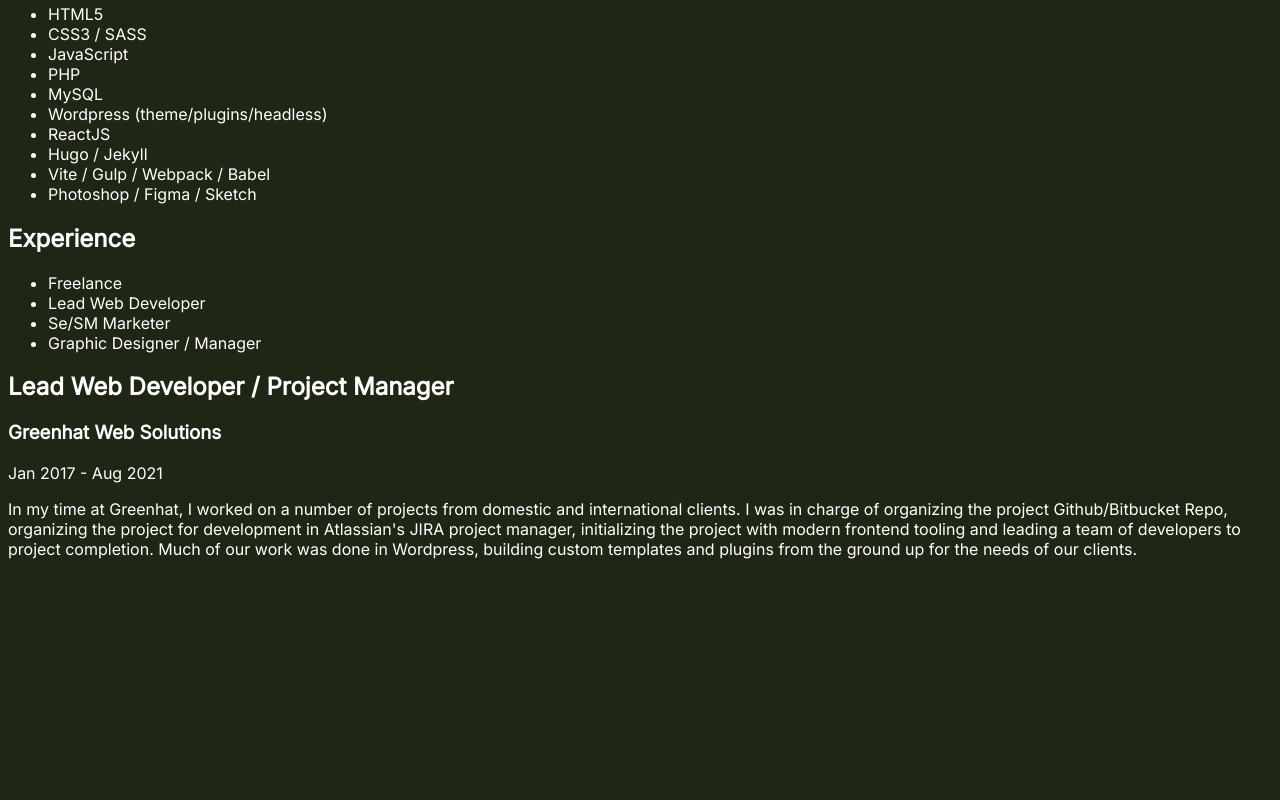
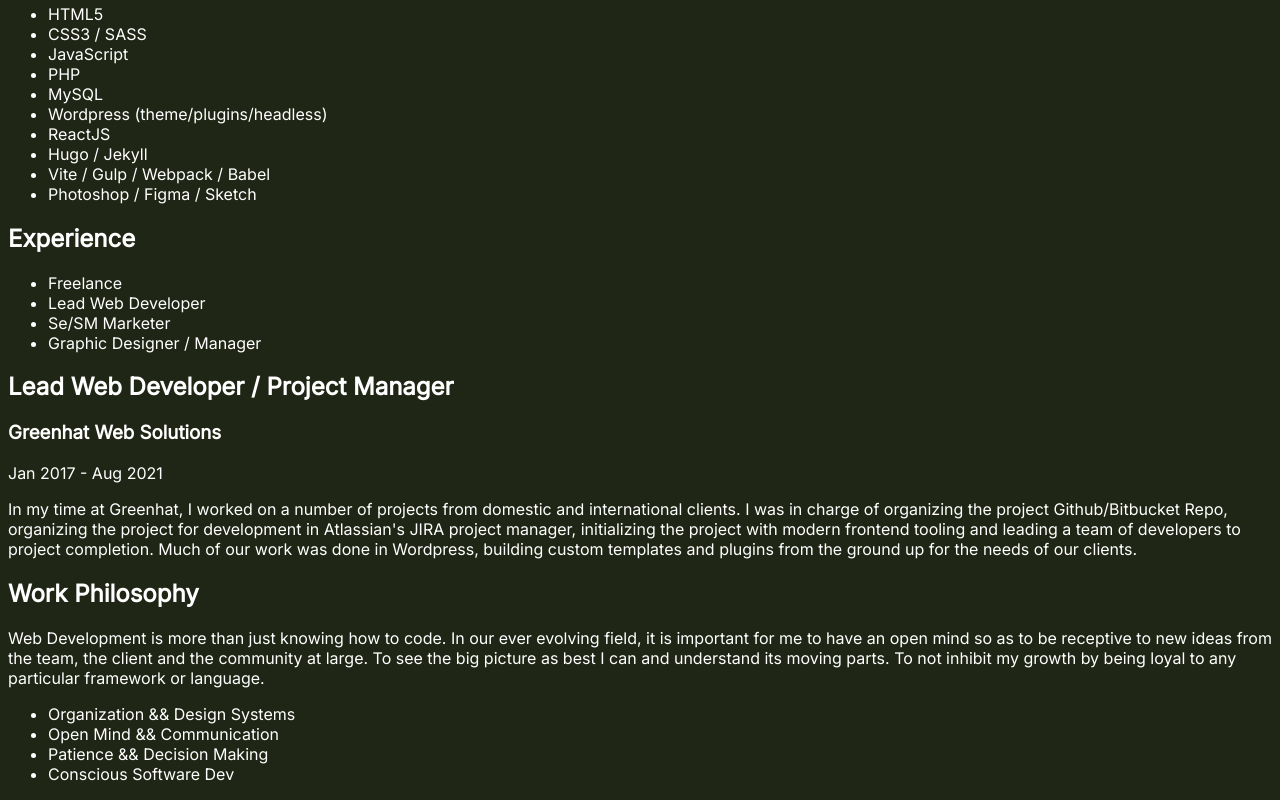
Before and after one commit to omarotxoa/omarochoa-frontend-react, a React (Vite) app: page / in a window 1280 px wide. Shown: the part 327-1127 px from the top of the page. Before the commit the page ends 902 px from the top, so only its background shows below. Built offline with nearby package versions, Linux system fonts and the light colour scheme; a web font is replaced by a local one.

Commit message:
Creates WorkPhilosophy component with first draft copy

```diff
--- a/src/App.jsx
+++ b/src/App.jsx
@@ -2,6 +2,7 @@
 import Hero from "./components/Hero";
 import Tools from "./components/Tools";
 import Experience from "./components/Experience";
+import WorkPhilosophy from "./components/WorkPhilosophy";
 
 function App() {
   return (
@@ -10,6 +11,7 @@
       <Hero />
       <Tools />
       <Experience />
+      <WorkPhilosophy />
     </>
   )
 }
--- /dev/null
+++ b/src/components/WorkPhilosophy.jsx
@@ -0,0 +1,20 @@
+function WorkPhilosophy() {
+  return(
+    <section>
+      <h2>Work Philosophy</h2>
+      <div>
+        <div>
+          <p>Web Development is more than just knowing how to code. In our ever evolving field, it is important for me to have an open mind so as to be receptive to new ideas from the team, the client and the community at large. To see the big picture as best I can and understand its moving parts. To not inhibit my growth by being loyal to any particular framework or language.</p>
+        </div>
+        <ul>
+          <li>Organization && Design Systems</li>
+          <li>Open Mind && Communication</li>
+          <li>Patience && Decision Making</li>
+          <li>Conscious Software Dev</li>
+        </ul>
+      </div>
+    </section>
+  );
+}
+
+export default WorkPhilosophy;
```
